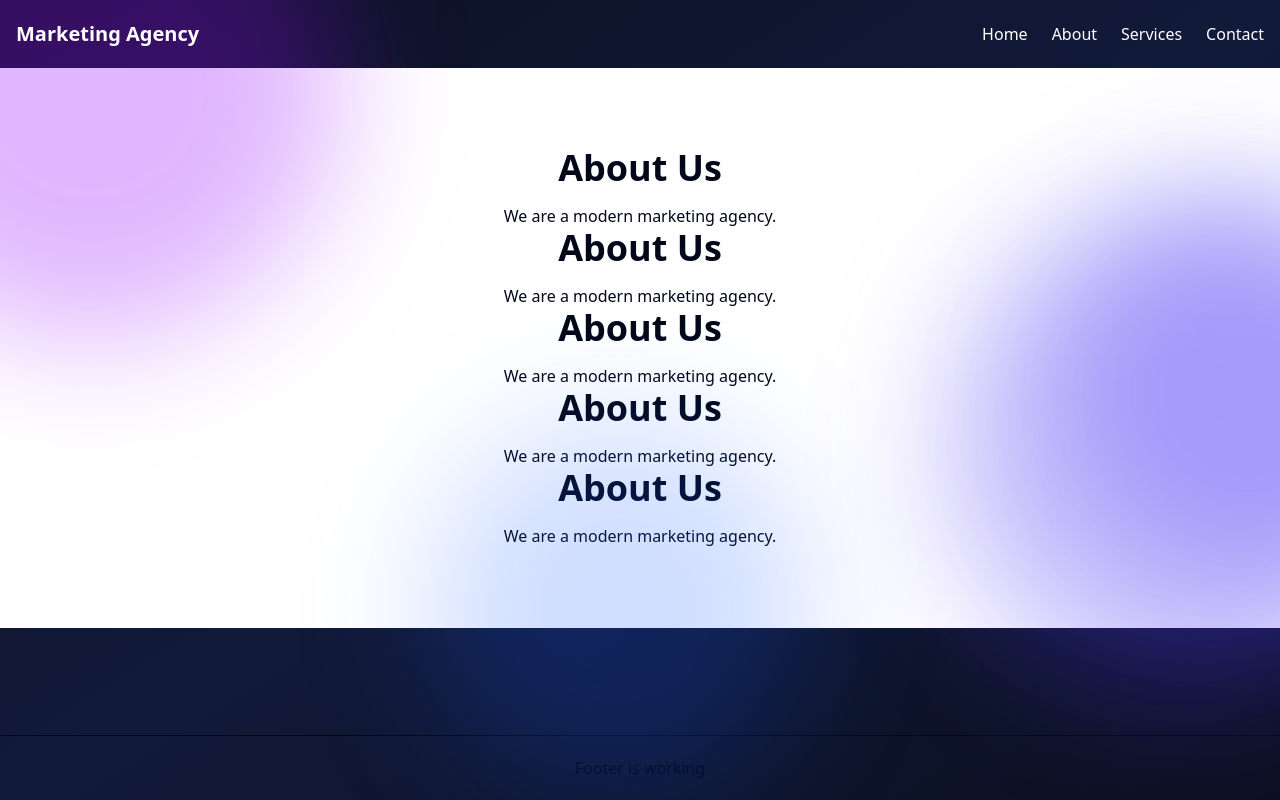
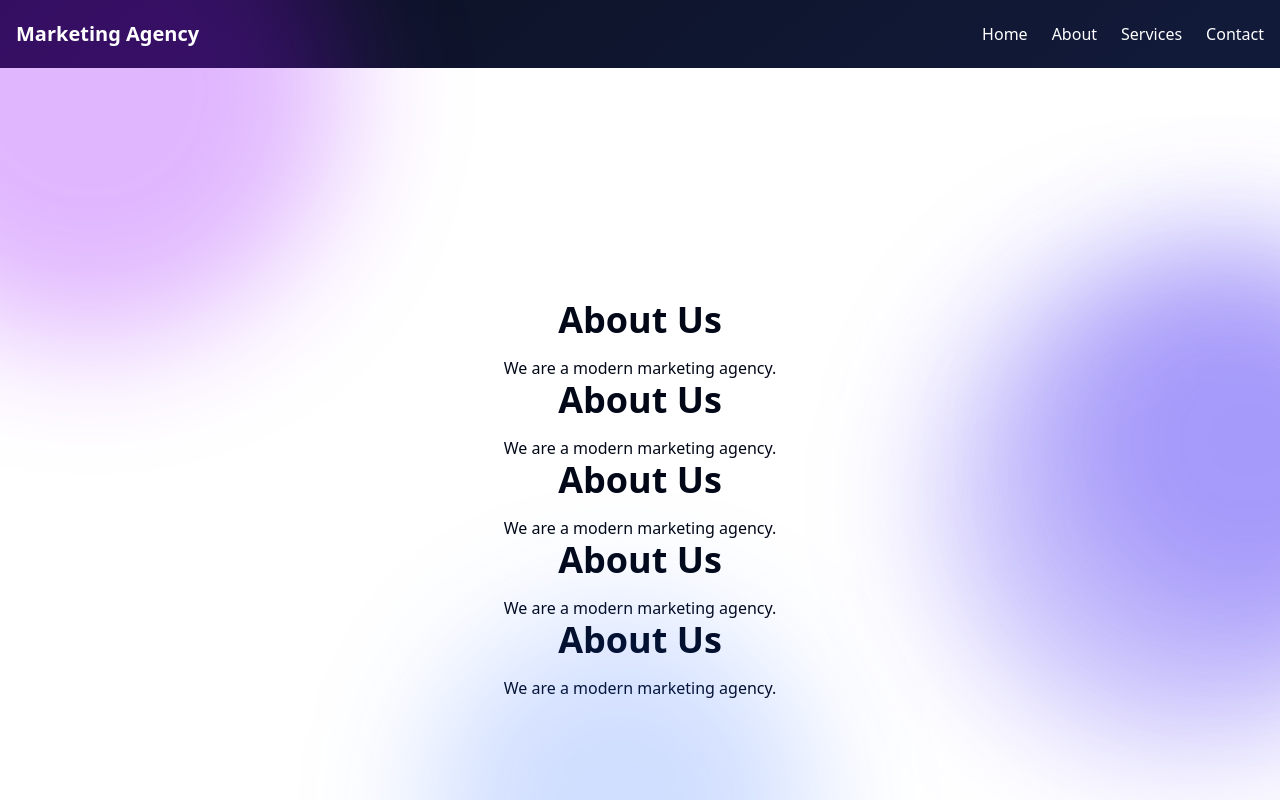
Before and after one commit to Lahcen-Ouhassou/Marketing-Agency-LandingPage, a React (Vite) app: page /about in a window 1280 px wide. Shown: the top 800 px of the page. Built offline with nearby package versions, Linux system fonts and the light colour scheme.

Commit message:
UpdateAboutPages

```diff
--- a/src/pages/About.jsx
+++ b/src/pages/About.jsx
@@ -1,15 +1,15 @@
 function About() {
   return (
-    <section className="py-20 text-center  bg-white">
+    <section className="py-58 text-center bg-white">
       <h1 className="text-4xl font-bold mb-4">About Us</h1>
       <p className="text-muted-foreground">We are a modern marketing agency.</p>
-       <h1 className="text-4xl font-bold mb-4">About Us</h1>
+      <h1 className="text-4xl font-bold mb-4">About Us</h1>
       <p className="text-muted-foreground">We are a modern marketing agency.</p>
-       <h1 className="text-4xl font-bold mb-4">About Us</h1>
+      <h1 className="text-4xl font-bold mb-4">About Us</h1>
       <p className="text-muted-foreground">We are a modern marketing agency.</p>
-       <h1 className="text-4xl font-bold mb-4">About Us</h1>
+      <h1 className="text-4xl font-bold mb-4">About Us</h1>
       <p className="text-muted-foreground">We are a modern marketing agency.</p>
-       <h1 className="text-4xl font-bold mb-4">About Us</h1>
+      <h1 className="text-4xl font-bold mb-4">About Us</h1>
       <p className="text-muted-foreground">We are a modern marketing agency.</p>
     </section>
   );
```
